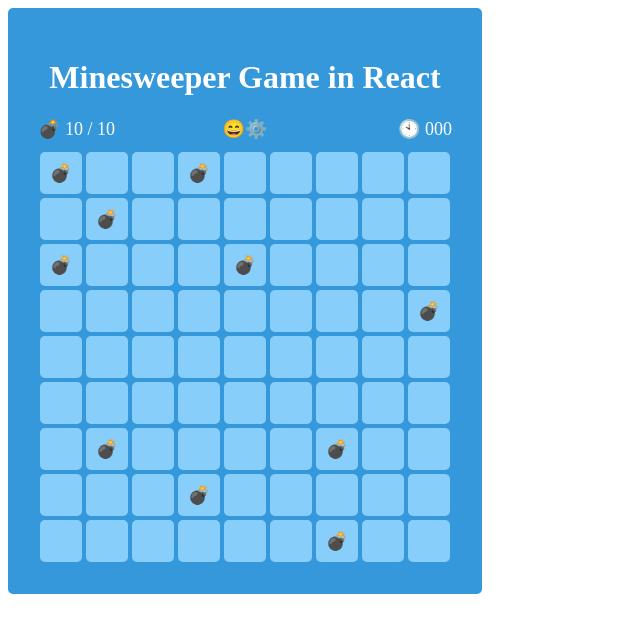
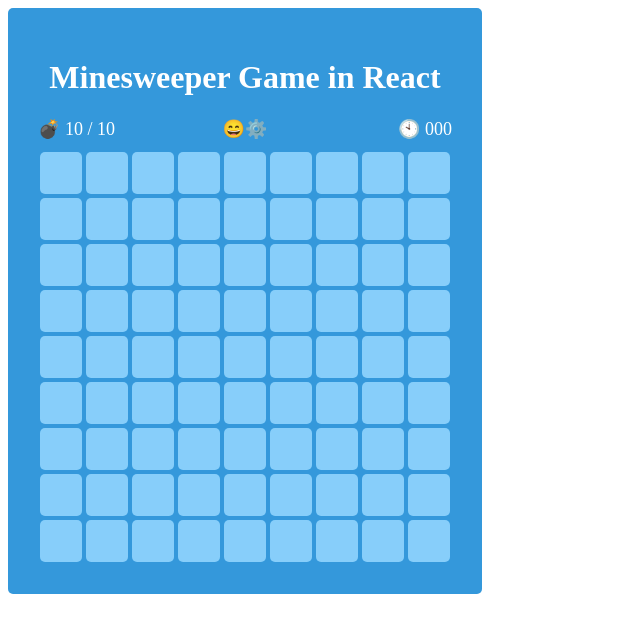
Before and after one commit to nbsp1221/react-minesweeper-game, a React app: page / in a window 1280 px wide. Shown: the top 632 px of the page, without its empty margins (0-640 px from the left). Built offline with nearby package versions, Linux system fonts and the light colour scheme.

Commit message:
Hide mines and complete game

```diff
--- a/src/components/status/Status.jsx
+++ b/src/components/status/Status.jsx
@@ -21,7 +21,7 @@ const Status = ({
 		<Wrapper>
 			<Mine>💣 {leftMineCount} / {mineCount}</Mine>
 			<ButtonWrapper>
-				<RestartButton title="Reset" onClick={onClickRestart}>{resultEmoji}</RestartButton>
+				<RestartButton title="Restart" onClick={onClickRestart}>{resultEmoji}</RestartButton>
 				{enableSettings && <SettingsButton title="Settings" onClick={onClickSettings}>⚙️</SettingsButton>}
 			</ButtonWrapper>
 			<Timer>🕙 {elapsedTime}</Timer>
--- a/src/containers/board/Cell.jsx
+++ b/src/containers/board/Cell.jsx
@@ -1,6 +1,6 @@
 import React, { useMemo, useCallback } from 'react';
 import { connect } from 'react-redux';
-import { getCellText } from '../../lib/minesweeper';
+import { CODES } from '../../store/constants';
 import { openCell, rotateCellState } from '../../store/modules/control';
 import { Cell } from '../../components';
 
@@ -12,8 +12,25 @@ const CellContainer = ({
 	x,
 	y
 }) => {
+	const getCellText = useCallback((code) => {
+		switch (code) {
+			case CODES.OPENED:
+			case CODES.NOTHING:
+				return '';
+			case CODES.FLAG:
+			case CODES.MINE_FLAG:
+				return gameState === 'win' ? '💣' : '🚩';
+			case CODES.QUESTION:
+			case CODES.MINE_QUESTION:
+				return gameState === 'win' ? '💣' : '❔';
+			case CODES.MINE:
+				return gameState === 'win' ? '💣' : (gameState === 'lose' ? '💥' : '');
+			default:
+				return code;
+		}
+	}, [gameState]);
+
 	const onClickCell = useCallback(() => {
-		console.log(gameState);
 		(gameState === 'ready' || gameState === 'run') && openCell(x, y);
 	}, [gameState]);
 
--- a/src/store/constants.js
+++ b/src/store/constants.js
@@ -17,6 +17,5 @@ export const CODES = {
 	QUESTION: -3,
 	MINE: -4,
 	MINE_FLAG: -5,
-	MINE_QUESTION: -6,
-	EXPLODED: -7
+	MINE_QUESTION: -6
 };
--- a/src/store/modules/control.js
+++ b/src/store/modules/control.js
@@ -83,7 +83,6 @@ export default function(state = initialState, action) {
 				if (code === CODES.MINE) {
 					draft.gameState = 'lose';
 					draft.enableTimer = false;
-					draft.boardData[action.y][action.x] = CODES.EXPLODED;
 				}
 				else if (code === CODES.NOTHING) {
 					const expandResult = expandOpenedCell(draft.boardData, action.x, action.y);
```
